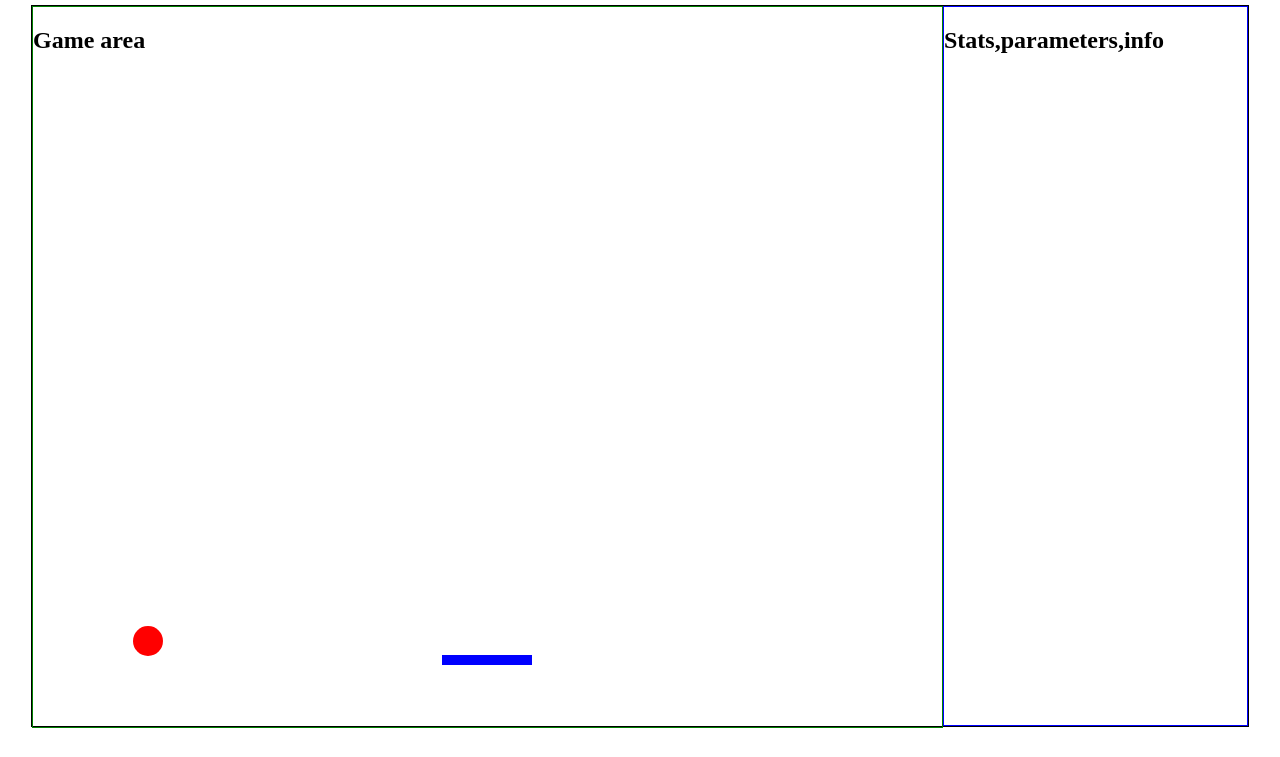
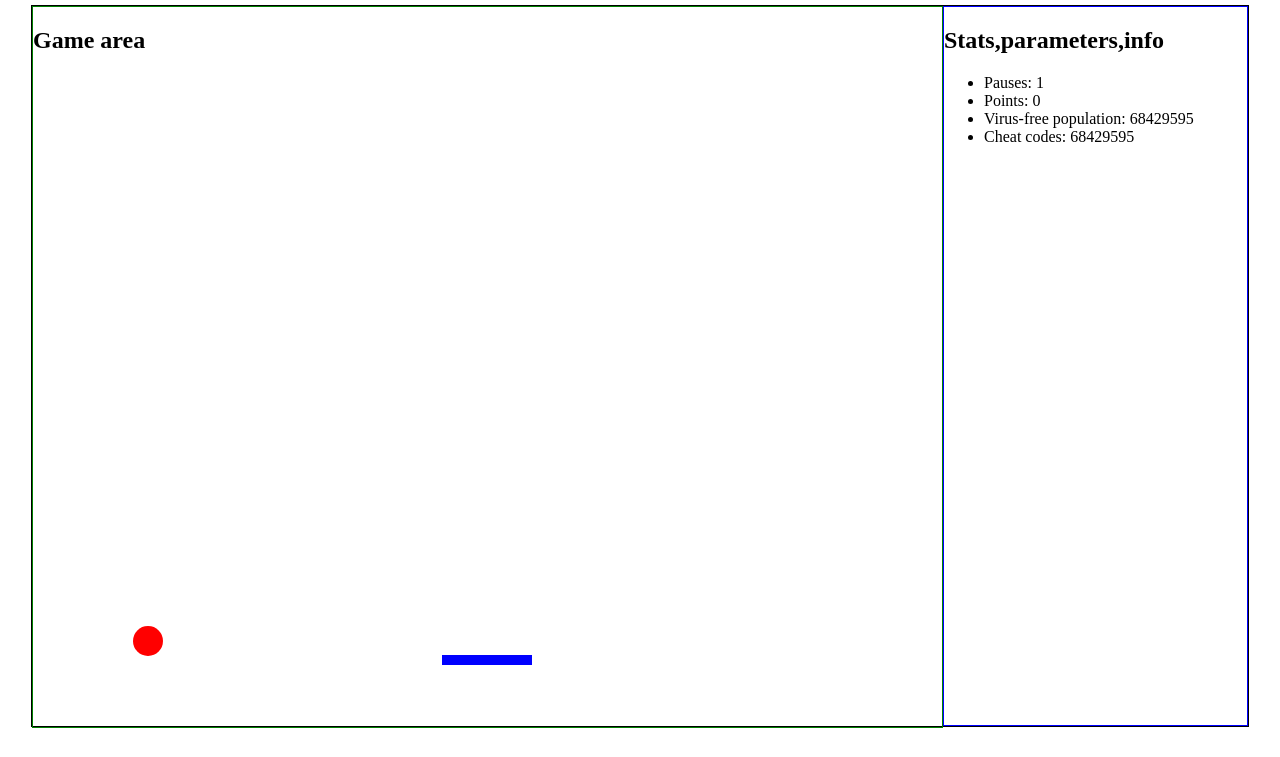
Before and after one commit to rodages/Project-One-The-Pandemic-Game, a plain HTML site: page index.html in a window 1280 px wide. Shown: the part 51-808 px from the top of the page. Drawn offline with Linux system fonts and the light colour scheme.

Commit message:
Update index.html

```diff
--- a/index.html
+++ b/index.html
@@ -16,6 +16,12 @@
         </section>
         <aside class="game-info-display-field">
             <h2>Stats,parameters,info</h2>
+            <ul>
+                <li>Pauses: <span class="pauses">1</span></li>
+                <li>Points: <span class="points">0</span></li>
+                <li>Virus-free population: <span class="healthy-population">68429595</span></li>
+                <li>Cheat codes: <span class="cheat-codes">68429595</span></li>
+            </ul>
         </aside>
     </main>
     <script src="./app.js"></script>
```
